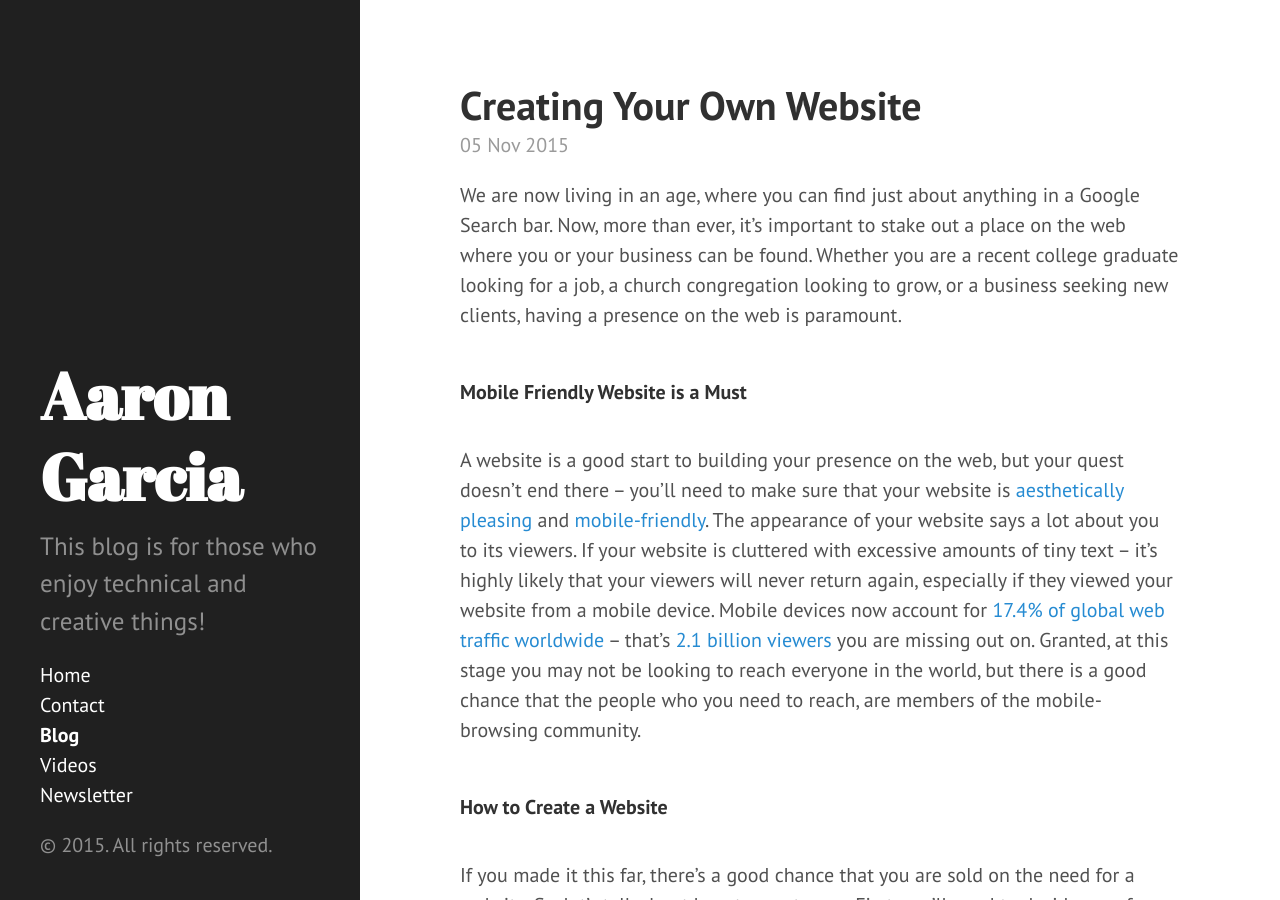
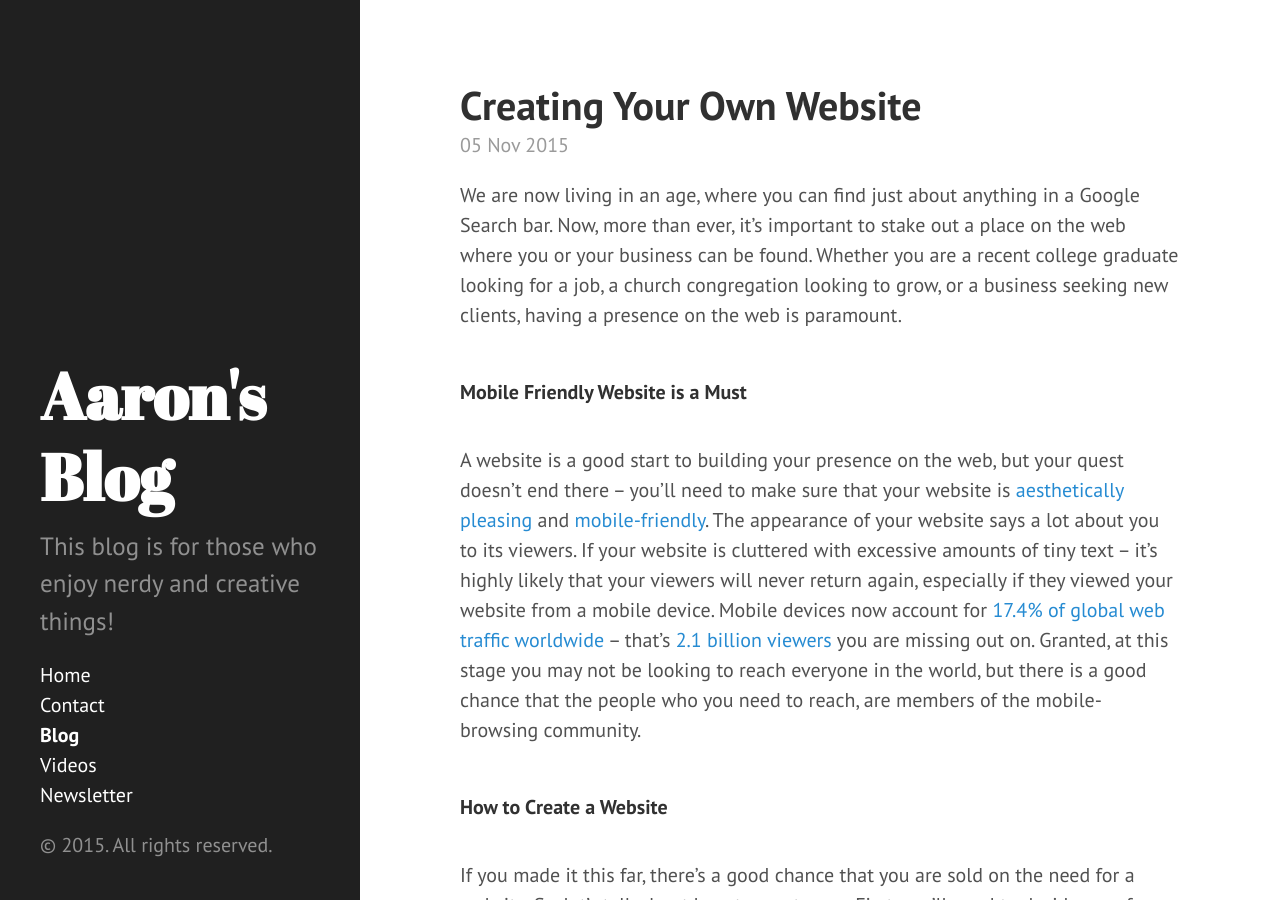
Before and after one commit to agarciatv/agarciatv.github.io, a Jekyll site: the page built from index.html, in a window 1280 px wide and 900 px high. Built offline with Jekyll 4.4.1, drawn with Linux system fonts in a browser that asks for light colours; the list of posts is cut into pages by our own code.

Commit message:
Update _config.yml

```diff
--- a/_config.yml
+++ b/_config.yml
@@ -2,7 +2,7 @@ excerpt_separator: ""
 pygments: true
 markdown: kramdown
 url: http://agarciatv.github.io
-title: Aaron Garcia
-tagline: San Antonio, TX
-description: This blog is for those who enjoy technical and creative things!
+title: Aaron's Blog
+tagline: Dream, invent, discover and share!
+description: This blog is for those who enjoy nerdy and creative things!
 paginate: 5
```
